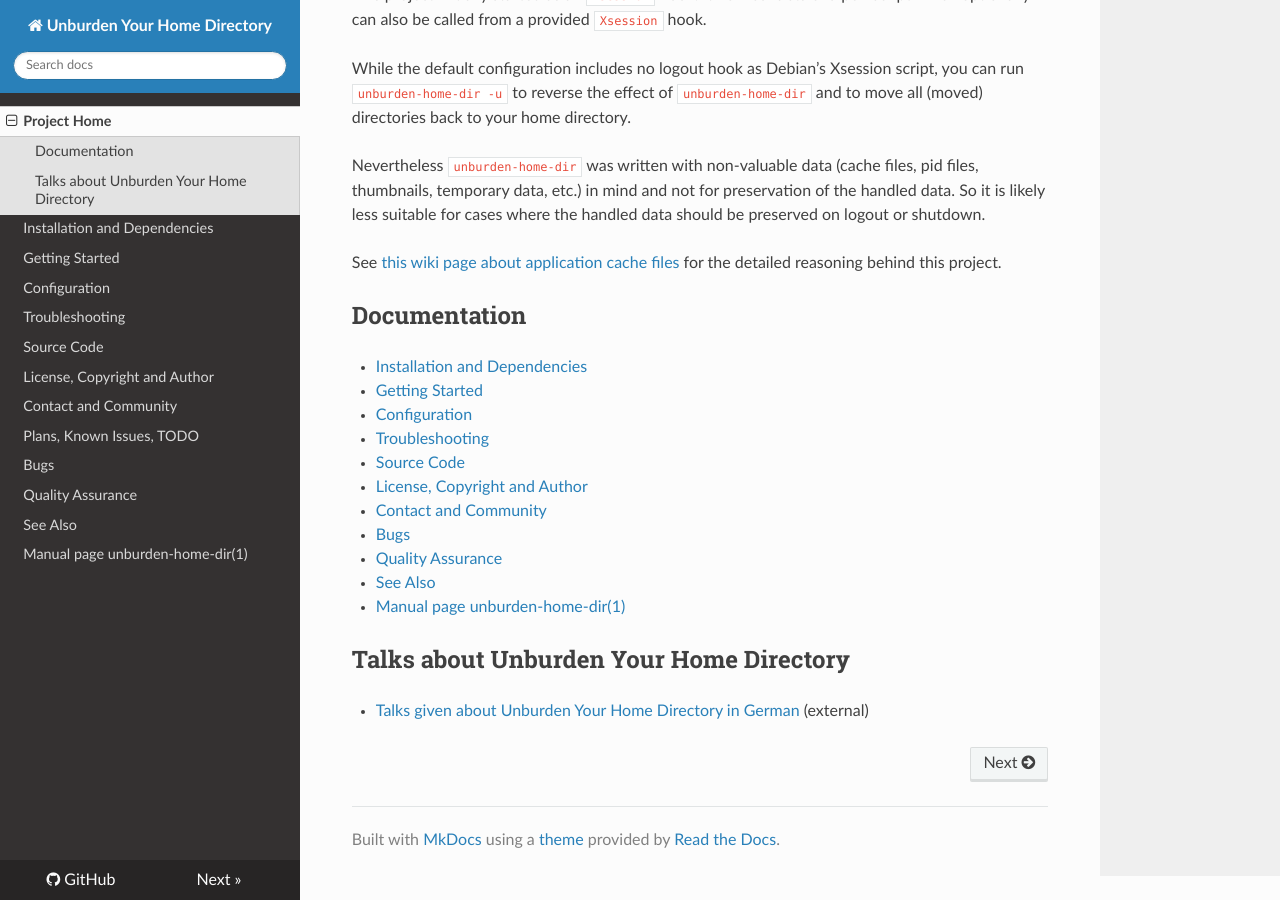
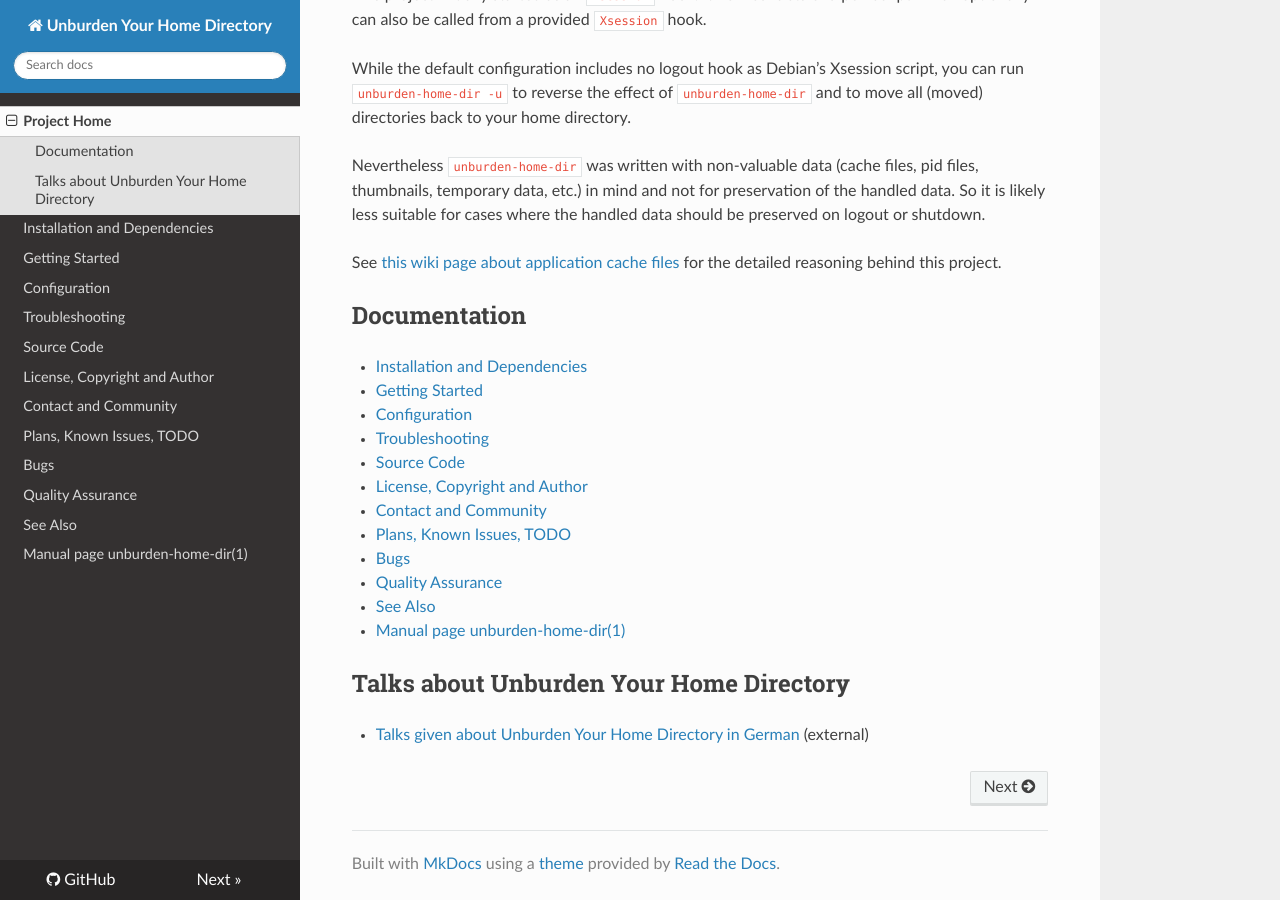
Before and after one commit to xtaran/unburden-home-dir, an MkDocs documentation site: the page built from docs/index.md, in a window 1280 px wide and 900 px high, scrolled down 733 px. Built offline with MkDocs 1.6.1, drawn with Linux system fonts in a browser that asks for light colours; nearby versions of some CDN libraries; old or Windows-style settings are respelled for this version of MkDocs.

Commit message:
Add link to todo.md to index.md

```diff
--- a/docs/index.md
+++ b/docs/index.md
@@ -68,6 +68,7 @@ Documentation
 * [Source Code](source-code/)
 * [License, Copyright and Author](license/)
 * [Contact and Community](contact/)
+* [Plans, Known Issues, TODO](todo/)
 * [Bugs](bugs/)
 * [Quality Assurance](qa/)
 * [See Also](see-also/)
```
